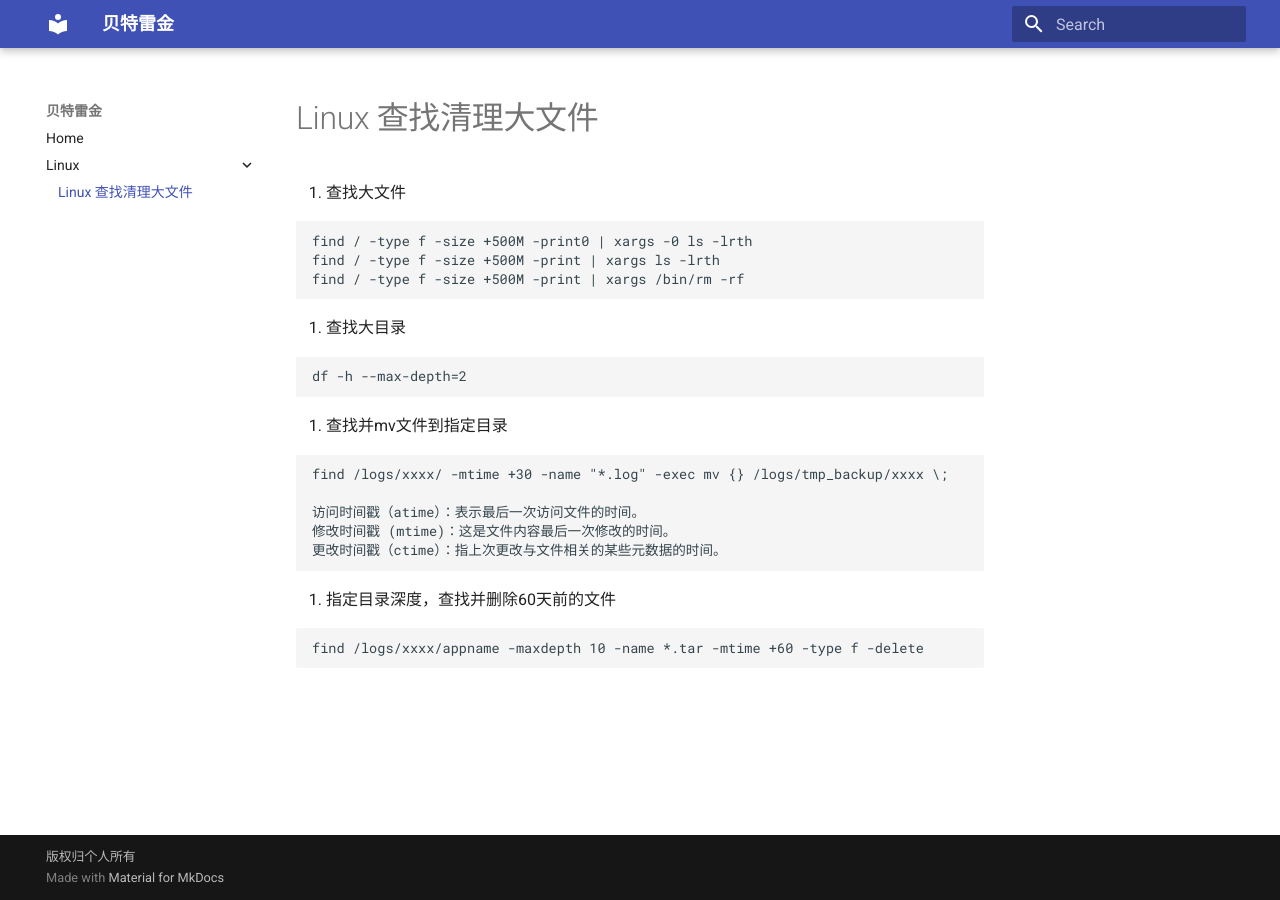
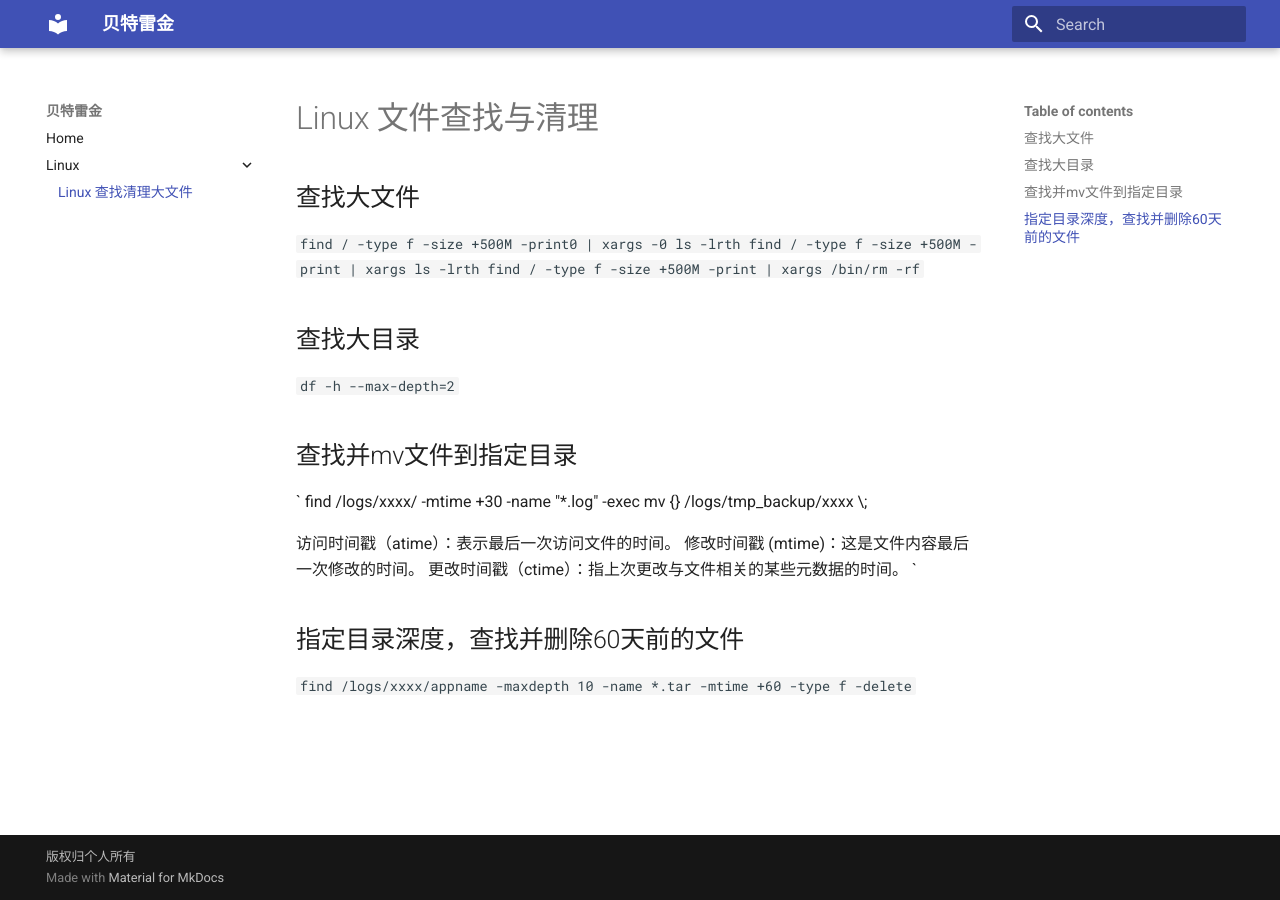
Before and after one commit to bertreyking/bertreyking.github.io, an MkDocs documentation site: the page built from docs/linux_find_du_mv_delete.md, in a window 1280 px wide. Built offline with MkDocs 1.6.1 and Material for MkDocs 9.7.7, drawn with Linux system fonts in a browser that asks for light colours.

Commit message:
Update linux_find_du_mv_delete.md

````diff
--- a/docs/linux_find_du_mv_delete.md
+++ b/docs/linux_find_du_mv_delete.md
@@ -1,22 +1,27 @@
-1. 查找大文件
-```
+# Linux 文件查找与清理
+
+## 查找大文件
+`
 find / -type f -size +500M -print0 | xargs -0 ls -lrth
 find / -type f -size +500M -print | xargs ls -lrth
 find / -type f -size +500M -print | xargs /bin/rm -rf
-```
-2. 查找大目录
-```
+`
+
+## 查找大目录
+`
 df -h --max-depth=2
-```
-3. 查找并mv文件到指定目录
-```
+`
+
+## 查找并mv文件到指定目录
+`
 find /logs/xxxx/ -mtime +30 -name "*.log" -exec mv {} /logs/tmp_backup/xxxx \;
 
 访问时间戳（atime）：表示最后一次访问文件的时间。
 修改时间戳 (mtime)：这是文件内容最后一次修改的时间。
 更改时间戳（ctime）：指上次更改与文件相关的某些元数据的时间。
-```
-4. 指定目录深度，查找并删除60天前的文件
-```
+`
+
+## 指定目录深度，查找并删除60天前的文件
+`
 find /logs/xxxx/appname -maxdepth 10 -name *.tar -mtime +60 -type f -delete
-```
+`
````
